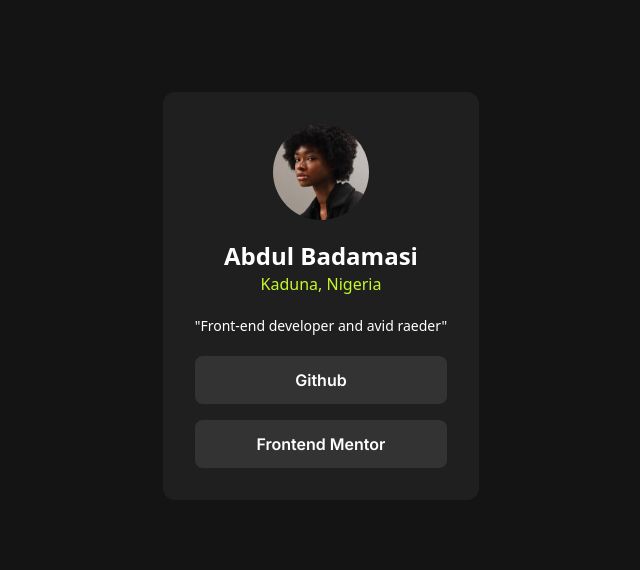
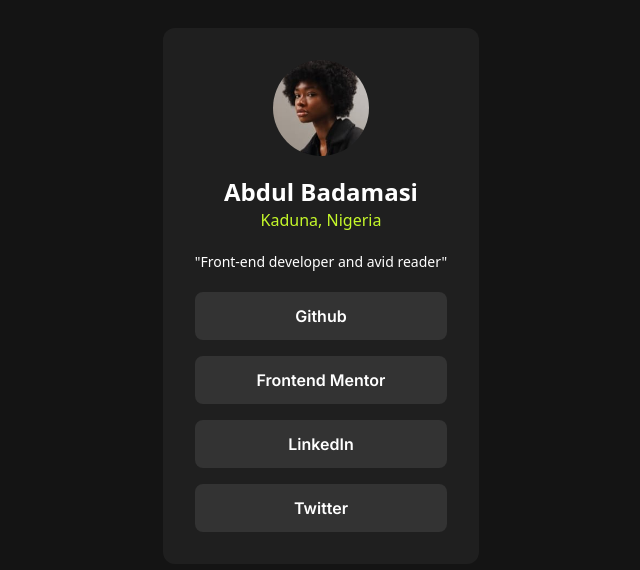
Before and after one commit to papilo-cloud/social-links, a React (Vite) app: page / in a window 1280 px wide. Shown: the part 104-674 px from the top of the page, without its empty margins (319-959 px from the left). Built offline with nearby package versions, Linux system fonts and the light colour scheme.

Commit message:
demonstrated how the component can be used

```diff
--- a/src/App.tsx
+++ b/src/App.tsx
@@ -10,10 +10,12 @@ function App() {
               <SocialLinkProfile.Typography.Name>Abdul Badamasi</SocialLinkProfile.Typography.Name>
               <SocialLinkProfile.Typography.Location>Kaduna, Nigeria</SocialLinkProfile.Typography.Location>
           </SocialLinkProfile.ProfileInfo>
-          <SocialLinkProfile.Typography.BodyText>"Front-end developer and avid raeder"</SocialLinkProfile.Typography.BodyText>
+          <SocialLinkProfile.Typography.BodyText>"Front-end developer and avid reader"</SocialLinkProfile.Typography.BodyText>
           <SocialLinkProfile.LinksRoot>
-              <SocialLinkProfile.Links>Github</SocialLinkProfile.Links>
+              <SocialLinkProfile.Links href="https://github.com/papilo-cloud">Github</SocialLinkProfile.Links>
               <SocialLinkProfile.Links>Frontend Mentor</SocialLinkProfile.Links>
+              <SocialLinkProfile.Links>LinkedIn</SocialLinkProfile.Links>
+              <SocialLinkProfile.Links>Twitter</SocialLinkProfile.Links>
           </SocialLinkProfile.LinksRoot>
       </SocialLinkProfile.Root>
     </div>
```
